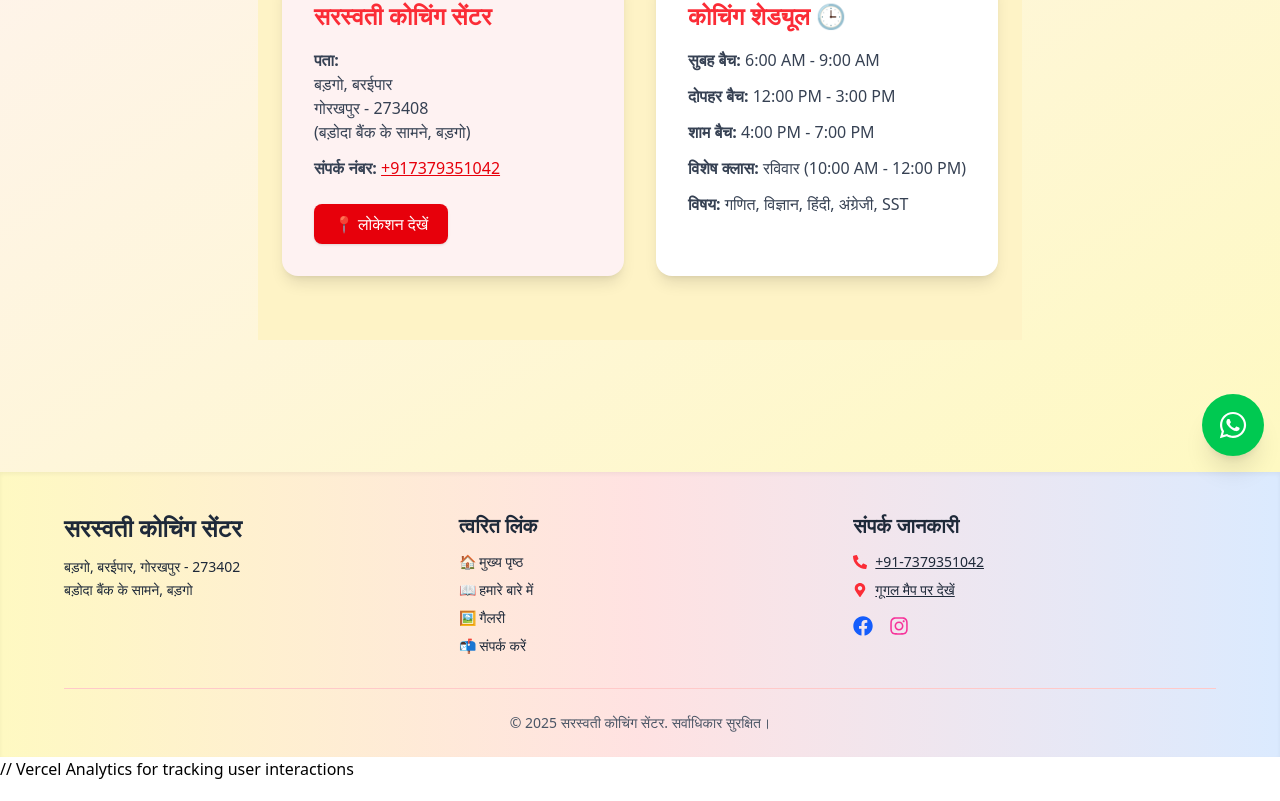
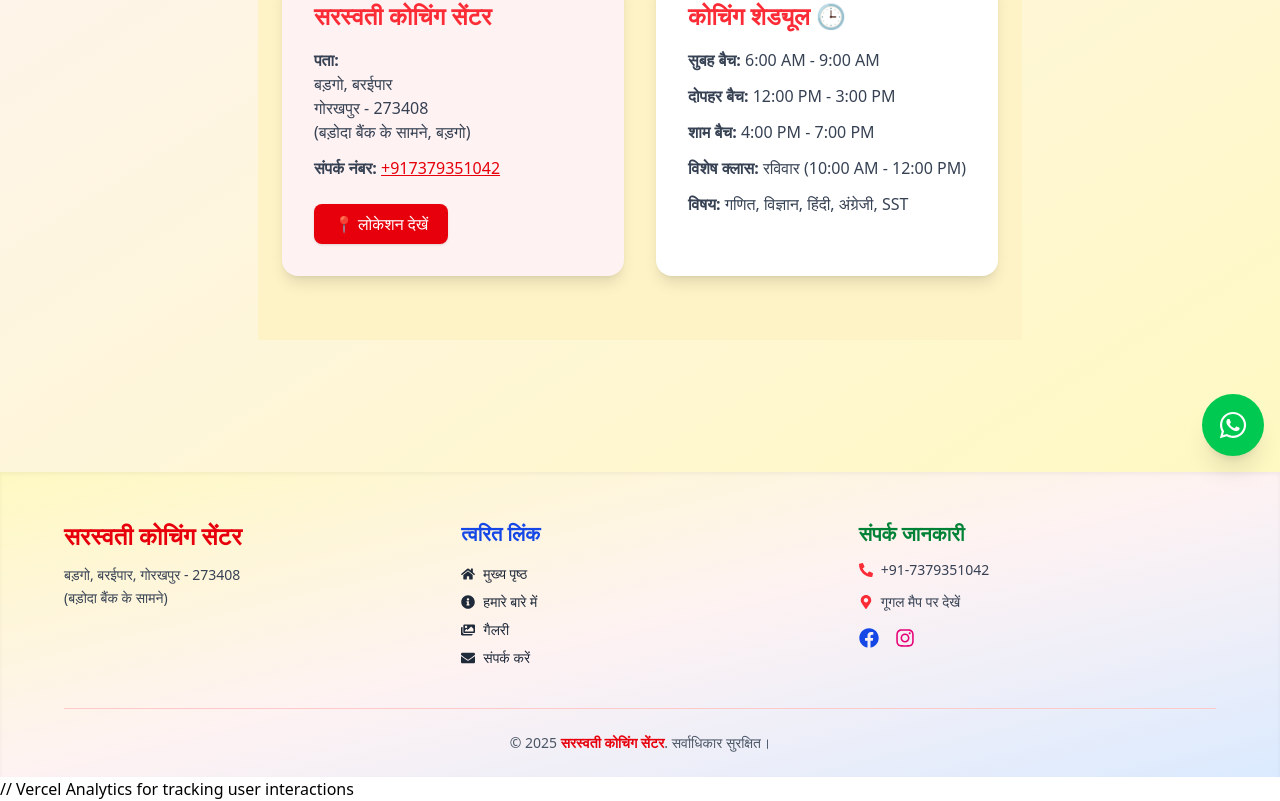
Before and after one commit to anurag24-26/clientsite2, a React (Vite) app: page /contact in a window 1280 px wide. Shown: the part 328-1129 px from the top of the page. Built offline with nearby package versions, Linux system fonts and the light colour scheme.

Commit message:
Improve UI of footer section

```diff
--- a/src/components/Footer.jsx
+++ b/src/components/Footer.jsx
@@ -4,72 +4,104 @@ import {
   FaMapMarkerAlt,
   FaFacebook,
   FaInstagram,
+  FaHome,
+  FaInfoCircle,
+  FaImages,
+  FaEnvelope,
 } from "react-icons/fa";
 
 export default function Footer() {
   return (
-    <footer className="bg-gradient-to-r from-yellow-100 via-red-100 to-blue-100 text-gray-800 pt-10 pb-6 px-6 shadow-inner">
-      <div className="max-w-6xl mx-auto grid grid-cols-1 md:grid-cols-3 gap-8 border-b border-red-200 pb-8">
+    <footer className="bg-gradient-to-br from-yellow-100 via-red-50 to-blue-100 text-gray-800 pt-12 pb-6 px-6 shadow-inner">
+      <div className="max-w-6xl mx-auto grid grid-cols-1 sm:grid-cols-2 md:grid-cols-3 gap-10 border-b border-red-200 pb-10 text-center sm:text-left">
         {/* Coaching Info */}
-        <div>
-          <h3 className="text-2xl font-bold mb-3">सरस्वती कोचिंग सेंटर</h3>
-          <p className="text-sm leading-relaxed">
-            बड़गो, बरईपार, गोरखपुर - 273402
+        <div className="space-y-3">
+          <h3 className="text-2xl font-bold text-red-600">
+            सरस्वती कोचिंग सेंटर
+          </h3>
+          <p className="text-sm text-gray-700 leading-relaxed">
+            बड़गो, बरईपार, गोरखपुर - 273408
             <br />
-            बड़ोदा बैंक के सामने, बड़गो
+            (बड़ोदा बैंक के सामने)
           </p>
         </div>
 
         {/* Quick Links */}
         <div>
-          <h4 className="text-xl font-semibold mb-3">त्वरित लिंक</h4>
+          <h4 className="text-xl font-semibold text-blue-700 mb-4">
+            त्वरित लिंक
+          </h4>
           <ul className="space-y-2 text-sm">
             <li>
-              <Link to="/" className="hover:underline">
-                🏠 मुख्य पृष्ठ
+              <Link
+                to="/"
+                className="flex items-center gap-2 hover:text-red-600 hover:underline transition"
+              >
+                <FaHome /> मुख्य पृष्ठ
               </Link>
             </li>
             <li>
-              <Link to="/about" className="hover:underline">
-                📖 हमारे बारे में
+              <Link
+                to="/about"
+                className="flex items-center gap-2 hover:text-red-600 hover:underline transition"
+              >
+                <FaInfoCircle /> हमारे बारे में
               </Link>
             </li>
             <li>
-              <Link to="/gallery" className="hover:underline">
-                🖼️ गैलरी
+              <Link
+                to="/gallery"
+                className="flex items-center gap-2 hover:text-red-600 hover:underline transition"
+              >
+                <FaImages /> गैलरी
               </Link>
             </li>
             <li>
-              <Link to="/contact" className="hover:underline">
-                📬 संपर्क करें
+              <Link
+                to="/contact"
+                className="flex items-center gap-2 hover:text-red-600 hover:underline transition"
+              >
+                <FaEnvelope /> संपर्क करें
               </Link>
             </li>
           </ul>
         </div>
 
         {/* Contact Info */}
-        <div>
-          <h4 className="text-xl font-semibold mb-3">संपर्क जानकारी</h4>
-          <p className="flex items-center gap-2 text-sm mb-2">
+        <div className="space-y-3">
+          <h4 className="text-xl font-semibold text-green-700">
+            संपर्क जानकारी
+          </h4>
+          <p className="flex items-center justify-center sm:justify-start gap-2 text-sm text-gray-700">
             <FaPhoneAlt className="text-red-500" />
-            <span className="underline cursor-pointer">+91-7379351042</span>
+            <span className="hover:underline cursor-pointer font-medium">
+              +91-7379351042
+            </span>
           </p>
           <a
             href="https://www.google.com/maps"
             target="_blank"
             rel="noopener noreferrer"
-            className="flex items-center gap-2 text-sm underline hover:text-red-500"
+            className="flex items-center justify-center sm:justify-start gap-2 text-sm text-gray-700 hover:underline hover:text-red-500 transition"
           >
             <FaMapMarkerAlt className="text-red-500" />
             गूगल मैप पर देखें
           </a>
 
           {/* Social Media */}
-          <div className="flex gap-4 mt-4">
-            <a href="#" className="text-blue-600 hover:scale-110 transition">
+          <div className="flex justify-center sm:justify-start gap-4 mt-4">
+            <a
+              href="#"
+              className="text-blue-700 hover:text-blue-800 hover:scale-110 transition transform duration-200"
+              aria-label="Facebook"
+            >
               <FaFacebook size={20} />
             </a>
-            <a href="#" className="text-pink-500 hover:scale-110 transition">
+            <a
+              href="#"
+              className="text-pink-600 hover:text-pink-700 hover:scale-110 transition transform duration-200"
+              aria-label="Instagram"
+            >
               <FaInstagram size={20} />
             </a>
           </div>
@@ -77,8 +109,10 @@ export default function Footer() {
       </div>
 
       {/* Footer Bottom */}
-      <div className="text-center text-sm pt-6 text-gray-600">
-        © {new Date().getFullYear()} सरस्वती कोचिंग सेंटर. सर्वाधिकार सुरक्षित।
+      <div className="pt-6 text-sm text-gray-600 text-center">
+        © {new Date().getFullYear()}{" "}
+        <span className="text-red-600 font-semibold">सरस्वती कोचिंग सेंटर</span>
+        . सर्वाधिकार सुरक्षित।
       </div>
     </footer>
   );
```
